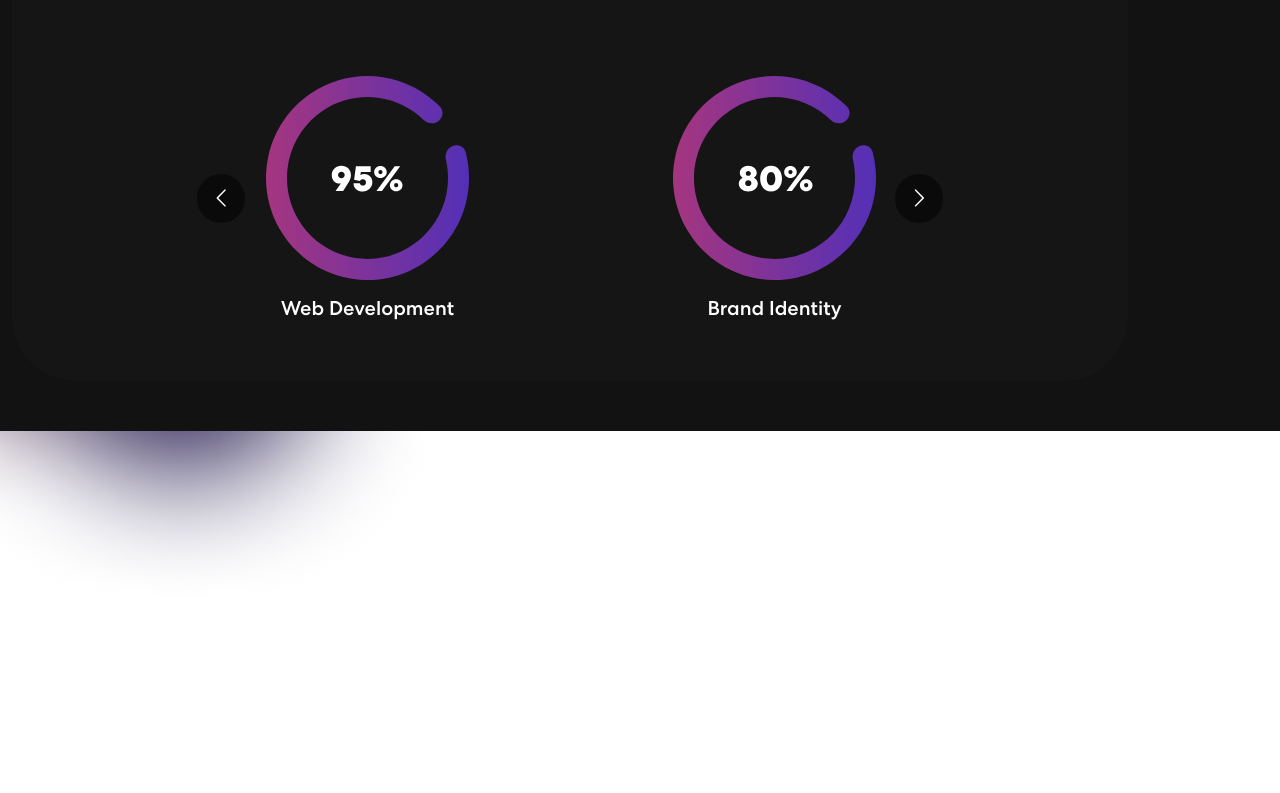
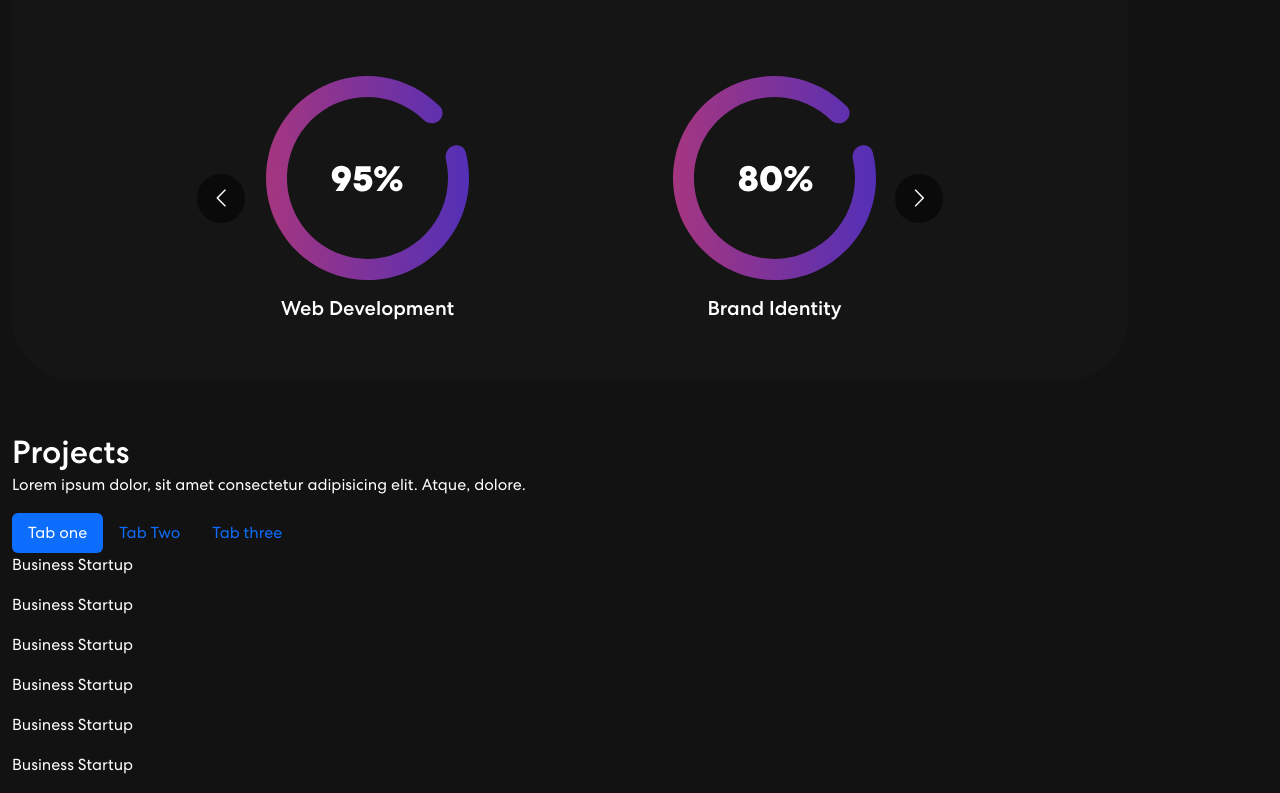
Before and after one commit to Orewagenki/resume-app, a React (Vite) app: page / in a window 1280 px wide. Shown: the part 1154-1947 px from the top of the page. Before the commit the page ends 1770 px from the top, so only its background shows below. Built offline with nearby package versions, Linux system fonts and the light colour scheme.

Commit message:
Build project component

```diff
--- a/src/App.tsx
+++ b/src/App.tsx
@@ -3,6 +3,7 @@ import "./App.css";
 import Banner from "./components/Banner";
 import NavBar from "./components/NavBar";
 import Skills from "./components/Skills";
+import Projects from "./components/Projects";
 
 function App() {
   return (
@@ -10,6 +11,7 @@ function App() {
       <NavBar />
       <Banner />
       <Skills />
+      <Projects />
     </div>
   );
 }
--- /dev/null
+++ b/src/components/Projects.tsx
@@ -0,0 +1,81 @@
+import { Col, Container, Nav, Row, Tab } from "react-bootstrap";
+import projImg1 from "../assets/img/project-img1.png";
+import projImg2 from "../assets/img/project-img2.png";
+import projImg3 from "../assets/img/project-img3.png";
+
+const Projects = () => {
+  const projects = [
+    {
+      title: "Business Startup",
+      description: "Design & Development",
+      imgUrl: projImg1,
+    },
+    {
+      title: "Business Startup",
+      description: "Design & Development",
+      imgUrl: projImg2,
+    },
+    {
+      title: "Business Startup",
+      description: "Design & Development",
+      imgUrl: projImg3,
+    },
+    {
+      title: "Business Startup",
+      description: "Design & Development",
+      imgUrl: projImg1,
+    },
+    {
+      title: "Business Startup",
+      description: "Design & Development",
+      imgUrl: projImg2,
+    },
+    {
+      title: "Business Startup",
+      description: "Design & Development",
+      imgUrl: projImg3,
+    },
+  ];
+
+  return (
+    <section className="project" id="project">
+      <Container>
+        <Row>
+          <Col>
+            <h2>Projects</h2>
+            <p>
+              Lorem ipsum dolor, sit amet consectetur adipisicing elit. Atque,
+              dolore.
+            </p>
+            <Tab.Container id="projects-tabs" defaultActiveKey="first">
+              <Nav variant="pills" defaultActiveKey="/home">
+                <Nav.Item>
+                  <Nav.Link eventKey="first">Tab one</Nav.Link>
+                </Nav.Item>{" "}
+                <Nav.Item>
+                  <Nav.Link eventKey="second">Tab Two</Nav.Link>
+                </Nav.Item>{" "}
+                <Nav.Item>
+                  <Nav.Link eventKey="third">Tab three</Nav.Link>
+                </Nav.Item>
+              </Nav>
+              <Tab.Content>
+                <Tab.Pane eventKey="first">
+                  <Row>
+                    {projects.map((project, index) => {
+                      return <p>{project.title}</p>;
+                    })}
+                  </Row>
+                </Tab.Pane>
+                <Tab.Pane eventKey="second"> Lorem ipsum dolor</Tab.Pane>
+                <Tab.Pane eventKey="third"> Lorem ipsum dolor</Tab.Pane>
+              </Tab.Content>
+            </Tab.Container>
+          </Col>
+        </Row>
+      </Container>
+    </section>
+  );
+};
+
+export default Projects;
```
